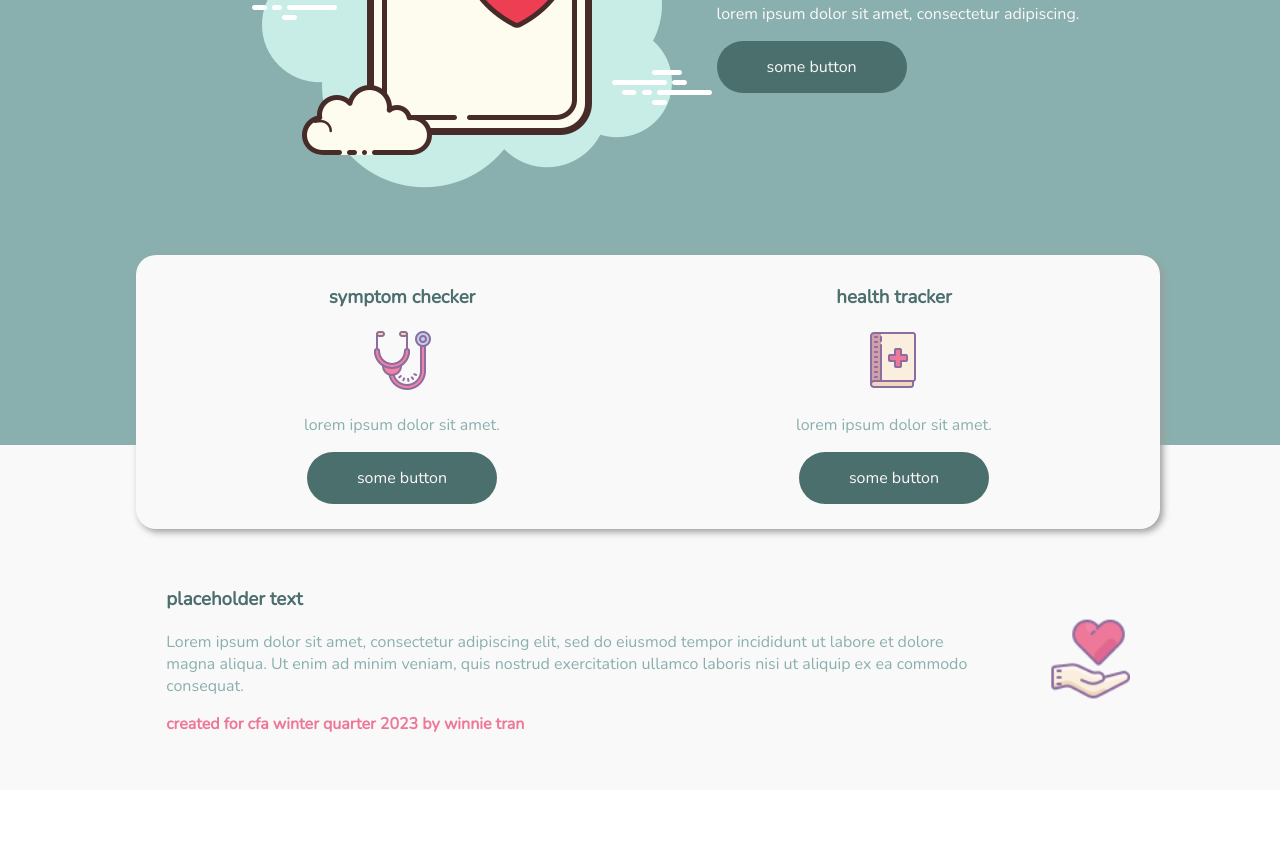
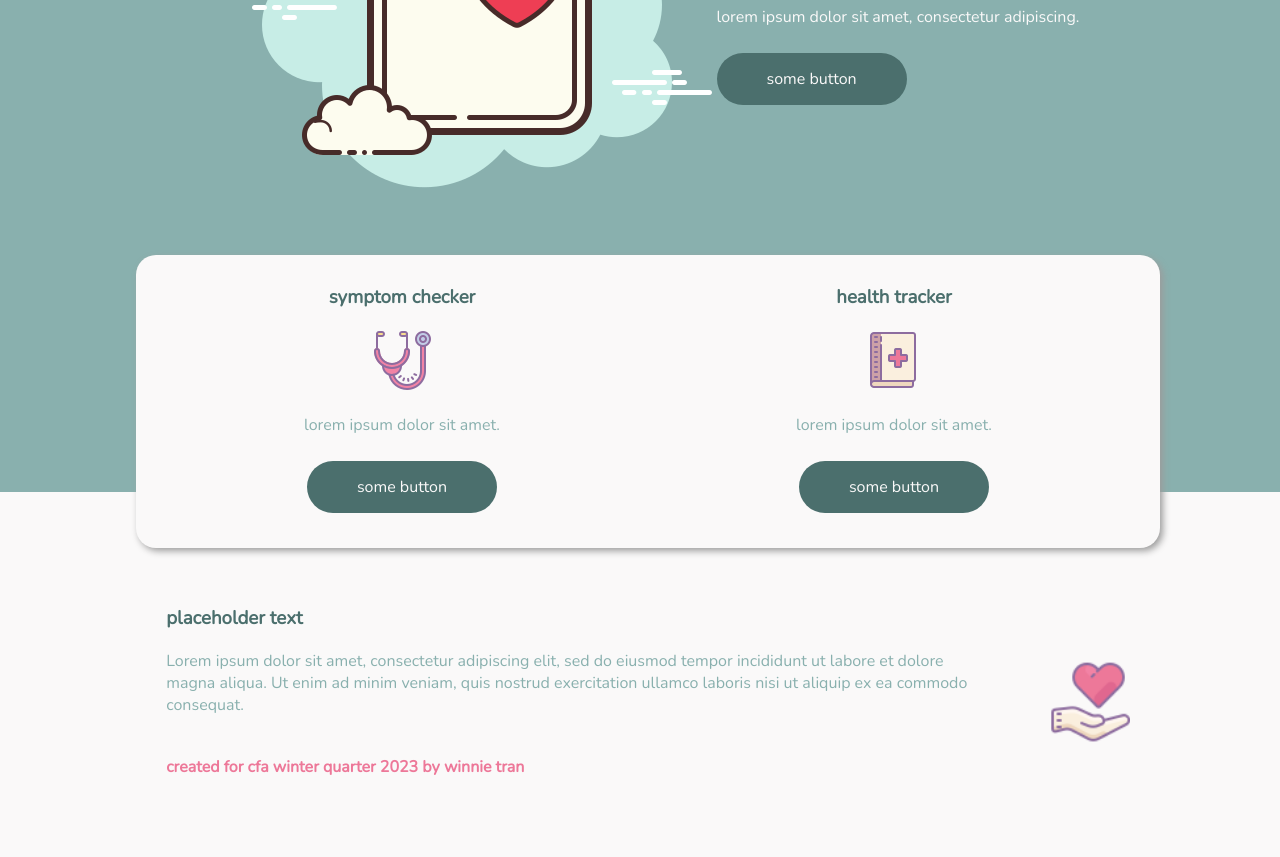
Before and after one commit to polaristardust/healthtrack, a plain HTML site: page index.html in a window 1280 px wide. Shown: the part 359-1216 px from the top of the page. Before the commit the page ends 1149 px from the top, so only its background shows below. Drawn offline with nearby package versions, Linux system fonts and the light colour scheme.

Commit message:
complete css for index.html

```diff
--- a/index.html
+++ b/index.html
@@ -23,7 +23,7 @@
             <div id="hero-text">
                 <h1>hero text placeholder</h1>
                 <p id="hero-p">lorem ipsum dolor sit amet, consectetur adipiscing.</p>
-                <button id="hero-button">some button</button>
+                <a id="hero-button" href="index.html">some button</a>
             </div>
         </div>
 
@@ -32,14 +32,14 @@
                 <h3>symptom checker</h3>
                 <img src="images/stethoscope.png">
                 <p>lorem ipsum dolor sit amet.</p>
-                <button>some button</button>
+                <a id="mid-button" href="index.html">some button</a>
             </div>
 
             <div>
                 <h3>health tracker</h3>
                 <img src="images/health-book.png">
                 <p>lorem ipsum dolor sit amet.</p>
-                <button>some button</button>
+                <a id="mid-button" href="index.html">some button</a>
             </div>
         </div>
     </main>
--- a/styles.css
+++ b/styles.css
@@ -24,7 +24,7 @@ a:link, a:visited {
 a:hover {
     text-decoration: none;
     color: #4B6F6D;
-    font-weight: 900; /* this doesn't do anything for some reason */
+    font-weight: bold;
 }
 
 li {
@@ -52,7 +52,7 @@ li:hover::after {
     transform-origin: bottom left;
 }
 
-button {
+#hero-button {
     background-color: #4B6F6D;
     border: none;
     border-radius: 50px;
@@ -63,11 +63,7 @@ button {
 }
 
 #hero-button:hover {
-    background-color: #ED7899;
-}
-
-button:hover {
-    background-color: #89B0AE;
+    background-color: #5f8e8b;
 }
 
 header {
@@ -86,12 +82,26 @@ header {
 #middle {
     background-color: #FAF9F9;
     margin: 0% 10%;
-    padding: 10px 20px 25px 20px;
+    padding: 10px 20px 50px 20px;
     border-radius: 20px;
     box-shadow: 3px 3px 7px #9c9c9c;
     display: flex;
     justify-content: space-around;
     text-align: center;
+}
+
+#mid-button {
+    background-color: #4B6F6D;
+    border: none;
+    border-radius: 50px;
+    color:#FAF9F9;
+    padding: 15px 50px;
+    font-family: 'Nunito';
+    font-size:medium;
+}
+
+#mid-button:hover {
+    background-color: #89B0AE;
 }
 
 footer {
@@ -116,8 +126,27 @@ h1, h2, h3 {
 
 p {
     color:#89B0AE;
+    margin-bottom: 40px;
 }
 
 #hero-p {
     color: #FAF9F9;
 }
+
+::-webkit-scrollbar {
+    width: 10px;
+  }
+
+  ::-webkit-scrollbar-track {
+    background: #FAF9F9;
+    border-radius: 10px;
+  }
+
+  ::-webkit-scrollbar-thumb {
+    background: #4B6F6D;
+    border-radius: 10px;
+  }
+
+  ::-webkit-scrollbar-thumb:hover {
+    background: #5f8e8b;
+  }
```
